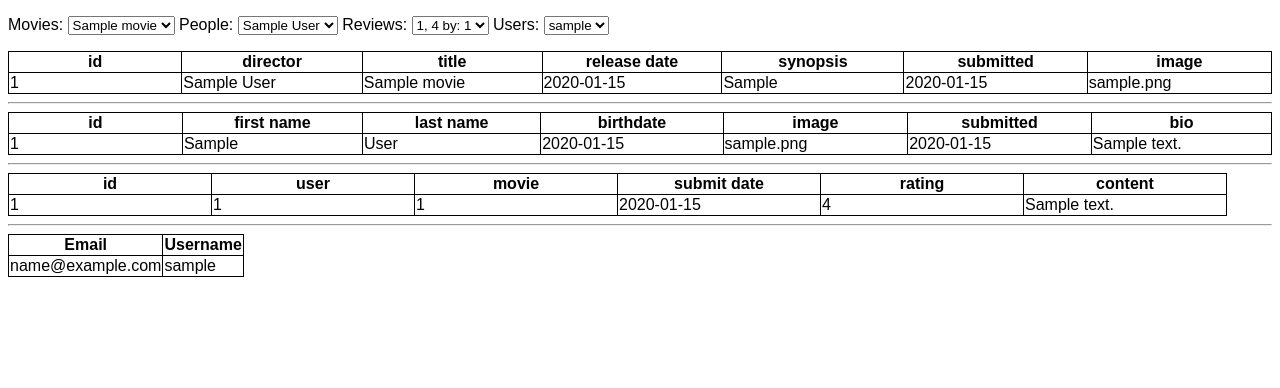
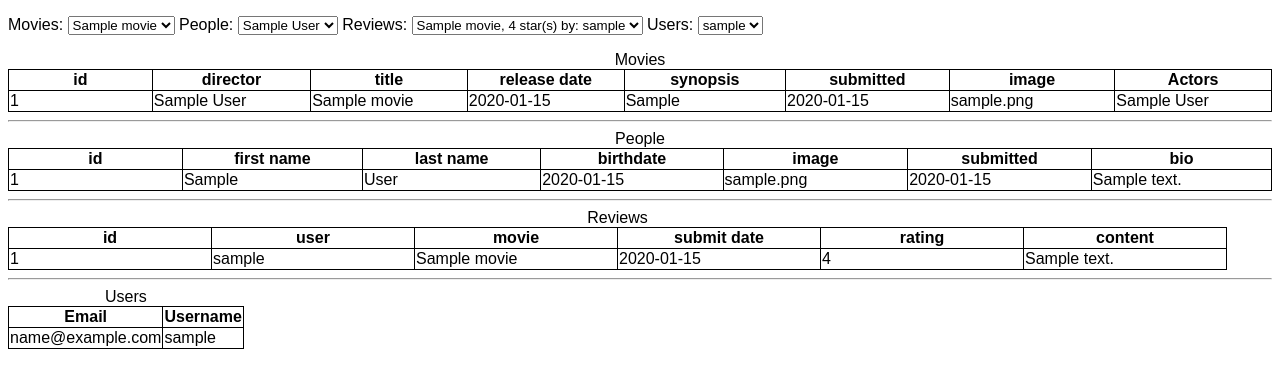
Before and after one commit to ecs0/tbmd.com, a PHP site: page /html/bryan.php in a window 1280 px wide. Shown: the top 388 px of the page. Run offline with PHP 8.4, Linux system fonts and the light colour scheme; tables that the repository leaves empty hold one stand-in row (values such as "Sample post").

Commit message:
Movies store collection of actors

```diff
--- a/html/bryan.php
+++ b/html/bryan.php
@@ -13,6 +13,9 @@
 </head>
 <body>
 
+    <!--
+        Currently this page will basically dump the contents out onto the page for testing purposes
+    -->
     <form action="#" method="post">
         <p>
             <label>Movies:
@@ -39,18 +42,22 @@
     </form>
 
     <table class="fixed" id="movies">
+        <caption>Movies</caption>
         <?php echo $controller->moviesAsTable() ?>
     </table>
     <hr>
     <table class="fixed" id="people">
+        <caption>People</caption>
         <?php echo $controller->peopleAsTable() ?>
     </table>
     <hr>
     <table class="fixed" id="reviews">
+        <caption>Reviews</caption>
         <?php echo $controller->reviewsAsTable() ?>
     </table>
     <hr>
     <table class="fized" id="users">
+        <caption>Users</caption>
         <?php echo $controller->usersAsTable() ?>
     </table>
 
--- a/php/Connection.php
+++ b/php/Connection.php
@@ -5,6 +5,9 @@ include_once("Person.php");
 include_once("Review.php");
 include_once("User.php");
 
+/**
+ * Connection Constants
+ */
 class Constants {
     const HOST = 'localhost';
     const USER = 'tbmd';
@@ -17,6 +20,11 @@ class Constants {
  * User: bryan
  * Date: 05/11/15
  * Time: 3:03 PM
+ *
+ * This class interfaces with the underlying database,
+ * return objects or collections of objects.
+ * It should be used primarily by the controller class for formatted output
+ *
  */
 class Connection {
 
@@ -67,6 +75,10 @@ class Connection {
         return $rows >= 1;
     }
 
+    /**
+     * @param null $ids
+     * @return array
+     */
     public function getUsers($ids = NULL) {
         $this->connect();
         $sql = "SELECT email, username FROM users";
@@ -139,6 +151,10 @@ class Connection {
         return -1;
     }
 
+    /**
+     * @param $movie
+     * @return int|string
+     */
     public function addMovie($movie) {
         //TODO test and fix dates
         if ($movie instanceof Movie) {
@@ -157,13 +173,17 @@ class Connection {
     }
 
     /**
-     * Fetches all movies from the database
-     *
+     * @param null $ids
      * @return array
      */
-    public function getMovies() {
+    public function getMovies($ids = NULL) {
         $this->connect();
         $sql = "SELECT id, director_id, title, release_date, submit_date, image_link, synopsis FROM movie";
+
+        if ($ids) {
+            $sql .= " WHERE id IN (".implode(", ", $ids).")";
+        }
+
         $result = mysqli_query($this->link, $sql);
         $movies = array();
         if ($result) {
@@ -177,8 +197,9 @@ class Connection {
                 $submitDate = $row['submit_date'];
                 $imageLink = $row['image_link'];
                 $synopsis = $row['synopsis'];
+                $actors = $this->getActors($id);
 
-                $movie = new Movie($id, $director[0], $title, $releaseDate, $synopsis, $submitDate, $imageLink);
+                $movie = new Movie($id, $director[0], $title, $releaseDate, $synopsis, $submitDate, $imageLink, $actors);
                 $movies[$i++] = $movie;
             }
             mysqli_free_result($result);
@@ -240,13 +261,13 @@ class Connection {
 
             while ($row = mysqli_fetch_array($result, MYSQLI_ASSOC)) {
                 $id = $row['id'];
-                $userId = $row['user_id'];
-                $movieId = $row['movie_id'];
+                $user = $this->getUsers([$row['user_id']]);
+                $movie = $this->getMovies([$row['movie_id']]);
                 $submitDate = $row['submit_date'];
                 $rating = $row['rating'];
                 $reviewContent = $row['review_content'];
 
-                $review = new Review($id, $userId, $movieId, $submitDate, $rating, $reviewContent);
+                $review = new Review($id, $user[0], $movie[0], $submitDate, $rating, $reviewContent);
                 $reviews[$i++] = $review;
             }
 
@@ -257,10 +278,56 @@ class Connection {
         return $reviews;
     }
 
+    /**
+     * Fetches all people who acted in a particular movie
+     *
+     * @param $movieId
+     * @return array
+     */
+    public function getActors($movieId) {
+        $this->connect();
+
+        $sql = "SELECT people.id, ".
+            "people.fname, ".
+            "people.lname, ".
+            "people.birthdate, ".
+            "people.image_link, ".
+            "people.submit_date, ".
+            "people.bio FROM actor INNER JOIN movie ON actor.movie_id = movie.id ".
+            "INNER JOIN people ON actor.people_id = people.id ".
+            "WHERE movie_id = ".$movieId;
+
+        $result = mysqli_query($this->link, $sql);
+        $actors = array();
+        $i = 0;
+        if ($result) {
+
+            while ($row = mysqli_fetch_array($result, MYSQLI_ASSOC)) {
+                $person = new Person($row['id'],
+                    $row['fname'],
+                    $row['lname'],
+                    $row['birthdate'],
+                    $row['image_link'],
+                    $row['submit_date'],
+                    $row['bio']);
+
+                $actors[$i++] = $person;
+            }
+
+            mysqli_free_result($result);
+        }
+
+        $this->disconnect();
+        return $actors;
+    }
+
     public function getImage($movieId) {
         //TODO implement
     }
 
+    /**
+     * Opens a connection to the database using mysqli
+     */
     private function connect() {
         $this->link = mysqli_connect(Constants::HOST, Constants::USER, Constants::PASSWORD, Constants::DATABASE);
         if (mysqli_connect_errno()) {
@@ -269,6 +336,9 @@ class Connection {
         }
     }
 
+    /**
+     * Closes the mysqli database connection if it is open
+     */
     private function disconnect() {
         if ($this->link != NULL) {
             mysqli_close($this->link);
--- a/php/Controller.php
+++ b/php/Controller.php
@@ -7,12 +7,17 @@ include_once("Connection.php");
  * User: bryan
  * Date: 11/6/15
  * Time: 1:49 PM
+ *
+ * This class interfaces with the database layer,
+ * converting data into html segments to be displayed on the page
+ *
  */
 class Controller {
 
     public function moviesAsTable() {
         $innerHtml = "<thead><tr>".
-            "<th>id</th><th>director</th><th>title</th><th>release date</th><th>synopsis</th><th>submitted</th><th>image</th>".
+            "<th>id</th><th>director</th><th>title</th><th>release date</th><th>synopsis</th>".
+            "<th>submitted</th><th>image</th><th>Actors</th>".
             "</tr></thead>";
 
         $link = new Connection();
--- a/php/Movie.php
+++ b/php/Movie.php
@@ -17,7 +17,7 @@ class Movie extends stdClass {
     private $submissionDate;
     private $synopsis;
     private $imageLink;
-
+    private $actors;
 
     /**
      * Movie constructor.
@@ -28,8 +28,9 @@ class Movie extends stdClass {
      * @param $synopsis
      * @param $submissionDate
      * @param $imageLink
+     * @param $actors
      */
-    function __construct($id, $director, $title, $releaseDate, $synopsis, $submissionDate, $imageLink) {
+    function __construct($id, $director, $title, $releaseDate, $synopsis, $submissionDate, $imageLink, $actors = []) {
         $this->id = $id;
         $this->director = $director;
         $this->title = $title;
@@ -37,6 +38,7 @@ class Movie extends stdClass {
         $this->submissionDate = $submissionDate;
         $this->synopsis = $synopsis;
         $this->imageLink = $imageLink;
+        $this->actors = $actors;
     }
 
     /**
@@ -90,8 +92,17 @@ class Movie extends stdClass {
 
     public function asTableRow() {
         $director = $this->getDirector()->getFirstName()." ".$this->getDirector()->getLastName();
+        $actorNames = array_map(function($person) {
+            if ($person instanceof Person) {
+                return $person->getFirstName()." ".$person->getLastName();
+            } else {
+                return "";
+            }
+        }, $this->actors);
+        $actorString = implode(", ", $actorNames);
         return "<tr><td>$this->id</td><td>$director</td><td>$this->title</td><td>$this->releaseDate</td>".
-        "<td>$this->synopsis</td><td>$this->submissionDate</td><td>$this->imageLink</td></tr>";
+        "<td>$this->synopsis</td><td>$this->submissionDate</td><td>$this->imageLink</td>".
+        "<td>$actorString</td></tr>";
     }
 
     public function asSelect() {
--- a/php/Review.php
+++ b/php/Review.php
@@ -1,4 +1,7 @@
 <?php
+
+include_once("User.php");
+include_once("Movie.php");
 
 /**
  * Created by PhpStorm.
@@ -9,8 +12,8 @@
 class Review extends stdClass {
 
     private $id;
-    private $userId;
-    private $movieId;
+    private $user;
+    private $movie;
     private $submitDate;
     private $rating;
     private $reviewContent;
@@ -18,16 +21,16 @@ class Review extends stdClass {
     /**
      * Review constructor.
      * @param $id
-     * @param $userId
-     * @param $movieId
+     * @param $user
+     * @param $movie
      * @param $submitDate
      * @param $rating
      * @param $reviewContent
      */
-    function __construct($id, $userId, $movieId, $submitDate, $rating, $reviewContent) {
+    function __construct($id, $user, $movie, $submitDate, $rating, $reviewContent) {
         $this->id = $id;
-        $this->userId = $userId;
-        $this->movieId = $movieId;
+        $this->user = $user;
+        $this->movie = $movie;
         $this->submitDate = $submitDate;
         $this->rating = $rating;
         $this->reviewContent = $reviewContent;
@@ -43,15 +46,15 @@ class Review extends stdClass {
     /**
      * @return mixed
      */
-    public function getUserId() {
-        return $this->userId;
+    public function getUser() {
+        return $this->user;
     }
 
     /**
      * @return mixed
      */
-    public function getMovieId() {
-        return $this->movieId;
+    public function getMovie() {
+        return $this->movie;
     }
 
     /**
@@ -76,12 +79,16 @@ class Review extends stdClass {
     }
 
     public function asTableRow() {
-        return "<tr><td>$this->id</td><td>$this->userId</td><td>$this->movieId</td>".
+        $username = $this->getUser()->getUserName();
+        $movieTitle = $this->getMovie()->getTitle();
+        return "<tr><td>$this->id</td><td>$username</td><td>$movieTitle</td>".
         "<td>$this->submitDate</td><td>$this->rating</td><td>$this->reviewContent</td></tr>";
     }
 
     public function asSelect() {
-        return "<option>$this->movieId, $this->rating by: $this->userId</option>";
+        $username = $this->getUser()->getUserName();
+        $movieTitle = $this->getMovie()->getTitle();
+        return "<option>$movieTitle, $this->rating star(s) by: $username</option>";
     }
 
 }
```
